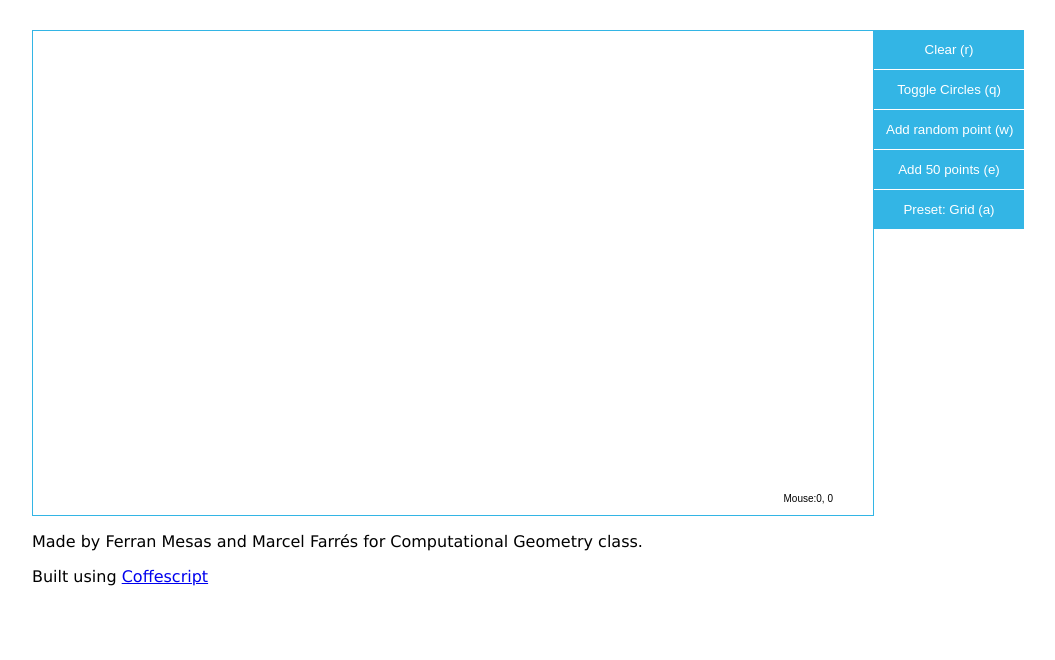
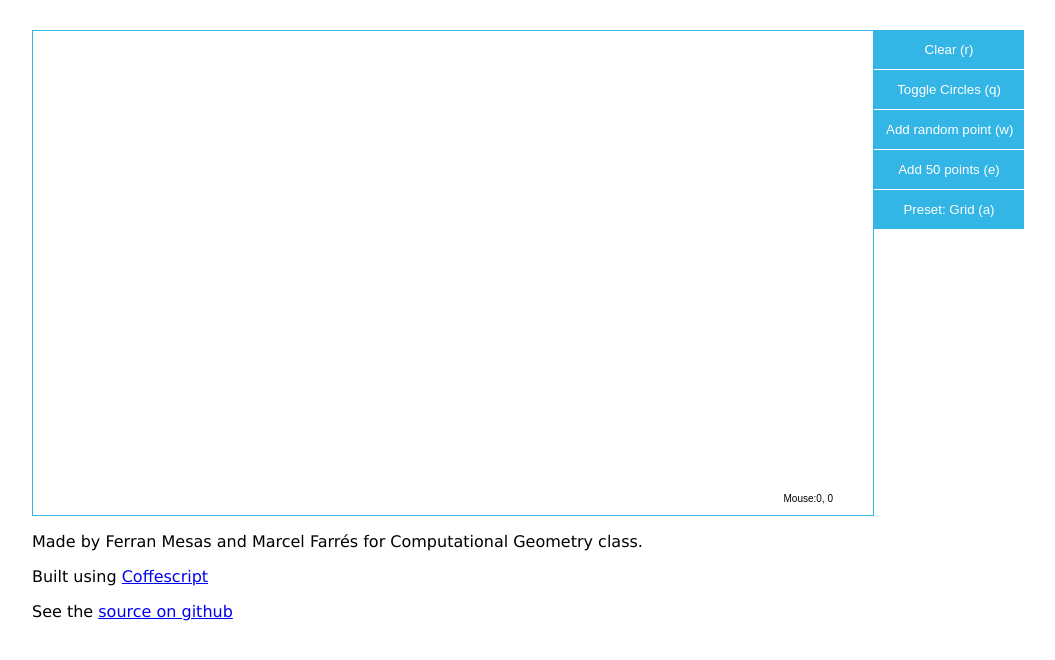
Before and after one commit to bxdpxndx/geocomp-lab2, a plain HTML site: page index.html in a window 1280 px wide. Shown: the whole page, without its empty margins (83-1138 px from the left). Drawn offline with Linux system fonts and the light colour scheme.

Commit message:
added link to source

```diff
--- a/index.html
+++ b/index.html
@@ -26,6 +26,7 @@
         Geometry class.
       </p>
       <p>Built using <a href="http://coffeescript.org/">Coffescript</a></p>
+      <p>See the <a href="https://github.com/bxdpxndx/geocomp-lab2">source on github</a></p>
     </div>
     </div>
   </div>
```
